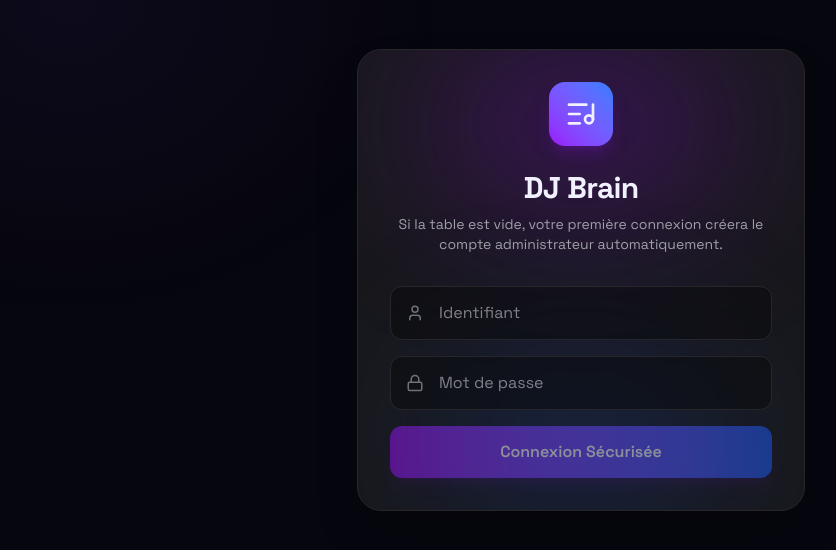
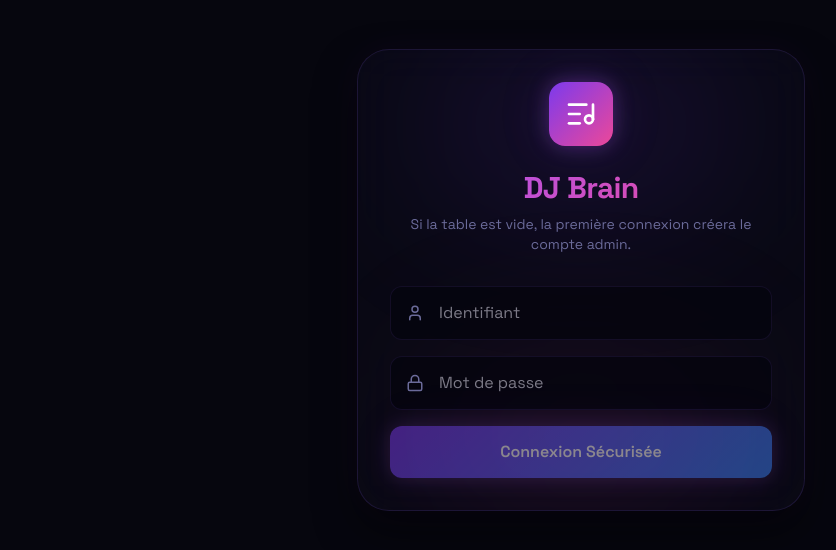
Before and after one commit to Heshzer/dj-brain, a Next.js app in the folder frontend/: page /login in a window 1280 px wide. Shown: the top 550 px of the page, without its empty margins (59-895 px from the left). Built offline with nearby package versions, Linux system fonts and the light colour scheme; no server answers.

Commit message:
maj
màj

```diff
--- a/frontend/src/app/login/page.tsx
+++ b/frontend/src/app/login/page.tsx
@@ -34,32 +34,42 @@ export default function LoginPage() {
         setError(data.error || 'Erreur de connexion');
       }
     } catch (err) {
-      setError('Erreur réseau. Le serveur backend est-il lancé ?');
+      setError('Erreur réseau. Le serveur backend est-il lancé sur le port 4000 ?');
     } finally {
       setIsSubmitting(false);
     }
   };
 
   return (
-    <div className="min-h-[80vh] flex items-center justify-center -mt-10">
-      <div className="w-full max-w-md p-8 rounded-3xl bg-zinc-900 border border-zinc-800 shadow-2xl relative overflow-hidden">
+    <div className="min-h-[80vh] flex items-center justify-center -mt-10" style={{ background: '#06060e', color: '#f1f0ff' }}>
+      <div className="w-full max-w-md p-8 rounded-[2rem] relative overflow-hidden"
+           style={{
+             background: 'rgba(13,13,26,0.6)',
+             border: '1px solid rgba(139,92,246,0.15)',
+             backdropFilter: 'blur(20px)',
+             boxShadow: '0 20px 40px rgba(0,0,0,0.5), 0 0 40px rgba(168,85,247,0.05)'
+           }}>
 
-        {/* Decorative background glows */}
-        <div className="absolute top-0 left-1/2 -translate-x-1/2 w-[300px] h-[150px] bg-purple-600/30 blur-[80px] rounded-full pointer-events-none" />
-        <div className="absolute bottom-0 left-1/2 -translate-x-1/2 w-[300px] h-[150px] bg-blue-600/20 blur-[80px] rounded-full pointer-events-none" />
+        {/* Glow de fond */}
+        <div className="absolute top-0 left-1/2 -translate-x-1/2 w-[300px] h-[150px] blur-[80px] rounded-full pointer-events-none"
+             style={{ background: 'rgba(124,58,237,0.15)' }} />
+        <div className="absolute bottom-0 left-1/2 -translate-x-1/2 w-[300px] h-[150px] blur-[80px] rounded-full pointer-events-none"
+             style={{ background: 'rgba(236,72,153,0.1)' }} />
 
         <div className="relative text-center mb-8">
-          <div className="mx-auto w-16 h-16 rounded-2xl bg-gradient-to-tr from-purple-600 to-blue-500 mb-6 flex items-center justify-center shadow-lg shadow-purple-900/50">
-            <ListMusic size={32} />
+          <div className="mx-auto w-16 h-16 rounded-2xl mb-6 flex items-center justify-center glow-violet"
+               style={{ background: 'linear-gradient(135deg, #7c3aed 0%, #ec4899 100%)' }}>
+            <ListMusic size={32} color="#fff" />
           </div>
-          <h1 className="text-3xl font-bold tracking-tight mb-2">DJ Brain</h1>
-          <p className="text-zinc-400 text-sm">
-            Si la table est vide, votre première connexion créera le compte administrateur automatiquement.
+          <h1 className="text-3xl font-bold tracking-tight mb-2 gradient-text">DJ Brain</h1>
+          <p className="text-sm" style={{ color: '#6b6b9a' }}>
+            Si la table est vide, la première connexion créera le compte admin.
           </p>
         </div>
 
         {error && (
-          <div className="mb-6 p-4 rounded-xl bg-red-500/10 border border-red-500/20 text-red-400 text-sm text-center">
+          <div className="mb-6 p-4 rounded-xl text-sm text-center"
+               style={{ background: 'rgba(239,68,68,0.1)', border: '1px solid rgba(239,68,68,0.2)', color: '#fca5a5' }}>
             {error}
           </div>
         )}
@@ -67,14 +77,21 @@ export default function LoginPage() {
         <form onSubmit={handleLogin} className="relative space-y-4">
           <div className="space-y-1">
             <div className="relative">
-              <User className="absolute left-4 top-1/2 -translate-y-1/2 text-zinc-500" size={18} />
+              <User className="absolute left-4 top-1/2 -translate-y-1/2" size={18} style={{ color: '#6b6b9a' }} />
               <input
                 type="text"
                 placeholder="Identifiant"
                 required
                 value={username}
                 onChange={(e) => setUsername(e.target.value)}
-                className="w-full bg-zinc-950/50 border border-zinc-800 rounded-xl pl-12 pr-4 py-3.5 focus:outline-none focus:border-purple-500 transition-colors"
+                className="w-full rounded-xl pl-12 pr-4 py-3.5 outline-none transition-all"
+                style={{
+                  background: 'rgba(6,6,14,0.8)',
+                  border: '1px solid rgba(139,92,246,0.1)',
+                  color: '#f1f0ff'
+                }}
+                onFocus={e => e.target.style.borderColor = 'rgba(168,85,247,0.4)'}
+                onBlur={e => e.target.style.borderColor = 'rgba(139,92,246,0.1)'}
                 autoComplete="username"
               />
             </div>
@@ -82,14 +99,21 @@ export default function LoginPage() {
 
           <div className="space-y-1">
             <div className="relative">
-              <Lock className="absolute left-4 top-1/2 -translate-y-1/2 text-zinc-500" size={18} />
+              <Lock className="absolute left-4 top-1/2 -translate-y-1/2" size={18} style={{ color: '#6b6b9a' }} />
               <input
                 type="password"
                 placeholder="Mot de passe"
                 required
                 value={password}
                 onChange={(e) => setPassword(e.target.value)}
-                className="w-full bg-zinc-950/50 border border-zinc-800 rounded-xl pl-12 pr-4 py-3.5 focus:outline-none focus:border-purple-500 transition-colors"
+                className="w-full rounded-xl pl-12 pr-4 py-3.5 outline-none transition-all"
+                style={{
+                  background: 'rgba(6,6,14,0.8)',
+                  border: '1px solid rgba(139,92,246,0.1)',
+                  color: '#f1f0ff'
+                }}
+                onFocus={e => e.target.style.borderColor = 'rgba(168,85,247,0.4)'}
+                onBlur={e => e.target.style.borderColor = 'rgba(139,92,246,0.1)'}
                 autoComplete="current-password"
               />
             </div>
@@ -98,7 +122,11 @@ export default function LoginPage() {
           <button
             type="submit"
             disabled={isSubmitting || !username || !password}
-            className="w-full mt-2 bg-gradient-to-r from-purple-600 to-blue-600 hover:from-purple-500 hover:to-blue-500 text-white font-semibold py-3.5 rounded-xl shadow-lg shadow-purple-900/30 transition-all disabled:opacity-50 disabled:cursor-not-allowed flex items-center justify-center gap-2"
+            className="w-full mt-2 font-semibold py-3.5 rounded-xl transition-all disabled:opacity-50 disabled:cursor-not-allowed flex items-center justify-center gap-2 glow-violet"
+            style={{
+              background: 'linear-gradient(135deg, #7c3aed 0%, #3b82f6 100%)',
+              color: '#fff'
+            }}
           >
             {isSubmitting ? (
               <Loader2 className="animate-spin" size={20} />
--- a/frontend/src/components/AuthProvider.tsx
+++ b/frontend/src/components/AuthProvider.tsx
@@ -65,12 +65,21 @@ export function AuthProvider({ children }: { children: React.ReactNode }) {
 
   if (loading) {
     return (
-      <div className="min-h-screen flex items-center justify-center bg-zinc-950 text-white">
-        <div className="flex flex-col items-center animate-pulse">
-          <div className="w-16 h-16 rounded-2xl bg-gradient-to-tr from-purple-600 to-blue-500 mb-6 flex items-center justify-center shadow-lg shadow-purple-900/50">
-            <svg xmlns="http://www.w3.org/2000/svg" width="32" height="32" viewBox="0 0 24 24" fill="none" stroke="currentColor" strokeWidth="2" strokeLinecap="round" strokeLinejoin="round"><path d="M9 18V5l12-2v13"/><circle cx="6" cy="18" r="3"/><circle cx="18" cy="16" r="3"/></svg>
+      <div className="min-h-screen flex items-center justify-center" style={{ background: '#06060e', color: '#f1f0ff' }}>
+        <div className="flex flex-col items-center">
+          <div className="w-16 h-16 rounded-2xl mb-6 flex items-center justify-center animate-pulse"
+               style={{
+                 background: 'linear-gradient(135deg, rgba(124,58,237,0.2) 0%, rgba(236,72,153,0.15) 100%)',
+                 border: '1px solid rgba(168,85,247,0.3)',
+                 boxShadow: '0 0 40px rgba(168,85,247,0.2)'
+               }}>
+            <svg xmlns="http://www.w3.org/2000/svg" width="32" height="32" viewBox="0 0 24 24" fill="none" stroke="currentColor" strokeWidth="2" strokeLinecap="round" strokeLinejoin="round" style={{ color: '#a855f7' }}><path d="M9 18V5l12-2v13"/><circle cx="6" cy="18" r="3"/><circle cx="18" cy="16" r="3"/></svg>
           </div>
-          <p className="text-zinc-500 font-medium tracking-wide">LOADING DJ BRAIN...</p>
+          <p className="font-medium tracking-[0.2em] text-sm mb-4" style={{ color: '#a855f7' }}>LOADING DJ BRAIN...</p>
+          <div className="text-center text-xs space-y-1" style={{ color: '#6b6b9a' }}>
+            <p>Connexion au serveur backend locale...</p>
+            <p className="italic opacity-70">(Si ça bloque ici, vérifiez que le port 4000 est bien ouvert sur la box)</p>
+          </div>
         </div>
       </div>
     );
```
Also changed, not shown: frontend/vercel.json.
